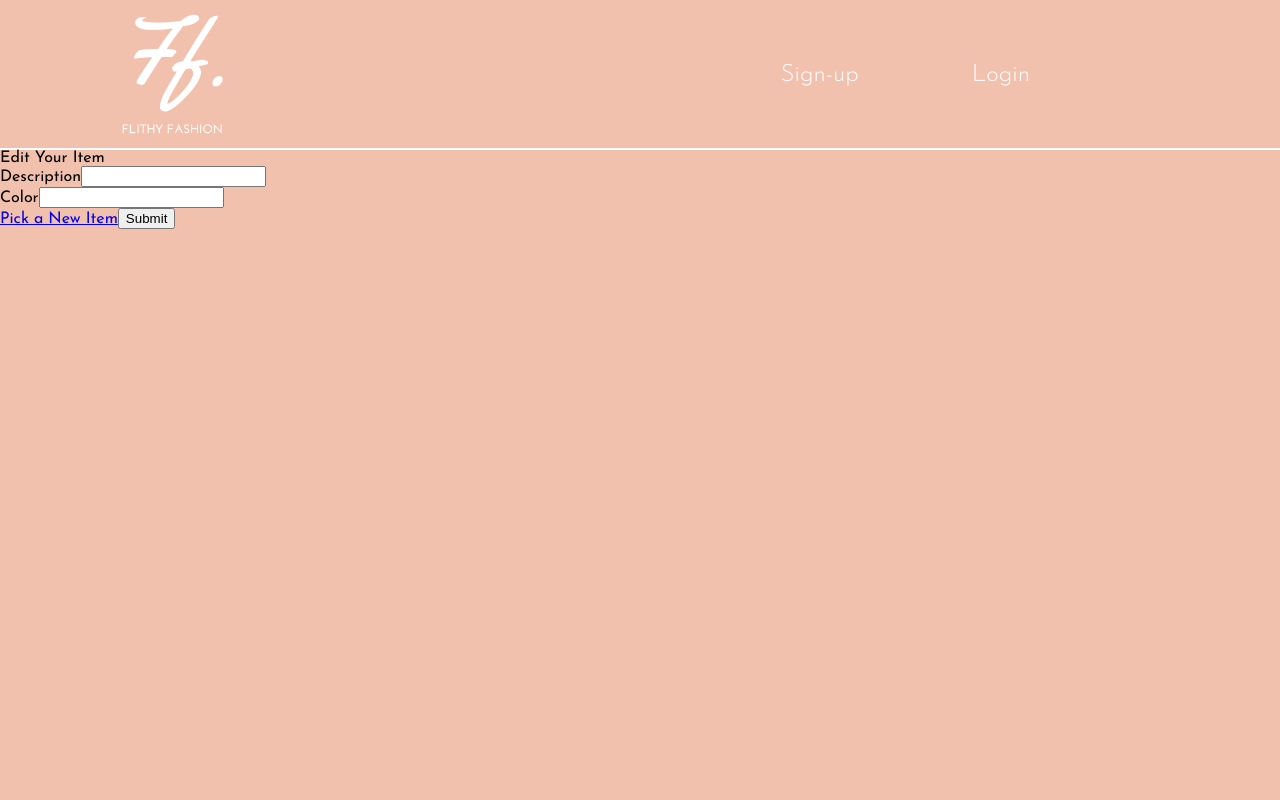
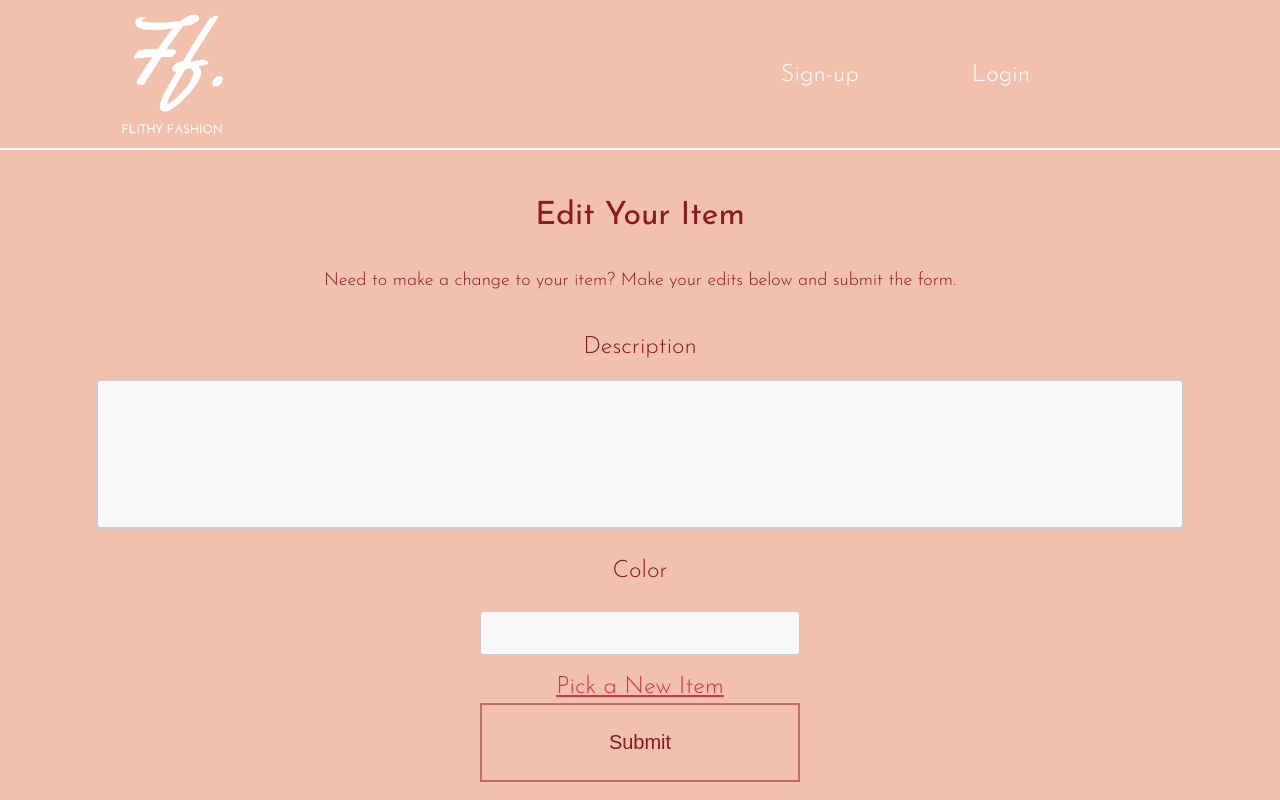
Before and after one commit to CherelleTownes/Filthy-Fashion, a React (Create React App) app in the folder client/: page /clothing_variations/1/edit in a window 1280 px wide. Built offline with nearby package versions, Linux system fonts and the light colour scheme; no server answers.

Commit message:
completed edit page css

```diff
--- a/client/src/components/EditClothingVariations/index.js
+++ b/client/src/components/EditClothingVariations/index.js
@@ -1,6 +1,101 @@
 import React, { Component } from 'react'
 import { Link } from 'react-router-dom';
-import { getOneClothingVariation} from '../../services/api-helper';
+import { getOneClothingVariation } from '../../services/api-helper';
+import styled from 'styled-components';
+
+const StyledEditClothingVariations = styled.section`
+  text-align: center;
+`;
+
+const Title = styled.h1`
+    font-size: 32px;
+    font-weight: 400;
+    margin-top: 50px;
+    padding-bottom: 40px;
+    color: #8C1B1B;
+`;
+
+const FormLabel = styled.h3`
+  font-size: 24px;
+  font-weight: 300;
+  color: #8C1B1B;
+  padding-bottom: 20px;
+  padding-top: 30px;
+`;
+
+const Text = styled.p`
+  font-size: 18px;
+  font-weight:300;
+  color: #8C1B1B;
+  padding-bottom: 15px;
+`;
+
+const Description = styled.input`
+  width: 85%;
+  height: 150px;
+  padding: 12px 20px;
+  box-sizing: border-box;
+  border: 2px solid #ccc;
+  border-radius: 4px;
+  background-color: #f8f8f8;
+  /* resize: none; */
+  font-size: 16px;
+  font-weight: 300;
+`;
+
+const Color = styled.input`
+  width: 25%;
+  padding: 12px 20px;
+  font-size: 16px;
+  color:  #8C1B1B;
+  font-weight: 300;
+  margin: 8px 0;
+  display: inline-block;
+  border: 1px solid #ccc;
+  border-radius: 4px;
+  background-color: #f8f8f8;
+  box-sizing: border-box;
+  margin-bottom:20px;
+`;
+
+const StyledLink = styled(Link)`
+font-size: 24px;
+font-weight: 300;
+margin-top: 20px;
+padding-bottom: 10px;
+text-decoration: underline;
+color: #D9304F;
+:hover {
+  background-color: #BF6F6F;
+  color: white;}
+`;
+
+const Button = styled.button`
+  width: 25%;
+  background-color: #F2C1AE;
+  color: #8C1B1B;
+  border: 2px solid #BF6F6F;
+  padding: 26px 42px;
+  text-align: center;
+  text-decoration: none;
+  display: inline-block;
+  font-size: 20px;
+  margin: 4px 2px;
+  transition-duration: 0.4s;
+  cursor: pointer;
+  :hover {
+  background-color: #BF6F6F;
+  color: white;
+  }
+`;
+
+
+
+
+
+
+
+
 
 export default class EditClothingVariations extends Component {
   state = {
@@ -31,14 +126,16 @@ export default class EditClothingVariations extends Component {
   render() {
     const { description, color } = this.state;
     return (
+      <StyledEditClothingVariations>
       <form onSubmit={(e) => {
         e.preventDefault();
         this.props.handleClothingVariationUpdate(this.props.clothingVariationId, this.state);
         this.props.history.push('/clothing_variations');
       }}>
-        <h3>Edit Your Item</h3>
-        <label htmlFor="description">Description</label>
-        <input
+          <Title>Edit Your Item</Title>
+          <Text>Need to make a change to your item? Make your edits below and submit the form.</Text>
+        <FormLabel htmlFor="description">Description</FormLabel>
+        <Description
           id="description"
           type="text"
           name="description"
@@ -46,19 +143,21 @@ export default class EditClothingVariations extends Component {
           onChange={this.handleChange}
         />
         <br />
-        <label htmlFor="color">Color</label>
-        <input
+        <FormLabel htmlFor="color">Color</FormLabel>
+        <Color
           id="color"
           type="text"
           name="color"
           value={color}
           onChange={this.handleChange}
         />
-        <br />
-        <Link to='/categories'>Pick a New Item</Link>
-        <button>Submit</button>
+          <br />
+          <div>
+          <StyledLink to='/categories'>Pick a New Item</StyledLink>
+          </div>
+        <Button>Submit</Button>
       </form>
-
+      </StyledEditClothingVariations>
     )
   }
 }
```
